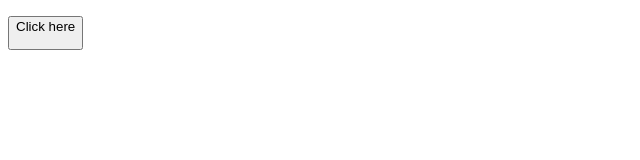
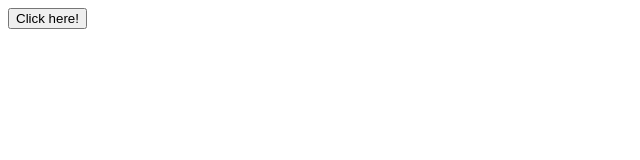
Before and after one commit to cindy123jl/JavaScript_Projects, a plain HTML site: page Project2_functions/index.html in a window 1280 px wide. Shown: the whole page, without its empty margins (0-640 px from the left). Drawn offline with Linux system fonts and the light colour scheme.

Commit message:
intial-commit

```diff
--- a/Project2_functions/JS/main.js
+++ b/Project2_functions/JS/main.js
@@ -1,4 +1,4 @@
-function myfunction(){
-    var sentence = "Hiya ^^,"; sentence +="How are you?";
-    document.getElementById("Concatenate").innerHTML=sentence;
+function myFunction(){//declares the function
+    var sentence="Hiya ^^, "; sentence+="How are you?";//assigning a variable called sentence and creating a concatenated sentence using +=
+    document.getElementById("button").innerHTML=sentence;//returns the element to the id attribute button and displays our sentence
 }
--- a/Project2_functions/index.html
+++ b/Project2_functions/index.html
@@ -4,10 +4,7 @@
     <script src="JS/main.js"></script>
     </head>
     <body>
-        <p id = "Concatenate"></P>
-        <p>
-        <button id = "Concatenate" onclick="myFunction()">Click here</p>
-        </button>
-        </p>
-        </body>
+        <button onclick="myFunction()">Click here!</button>
+        <p id="button"></P>
+    </body>
 </html>
--- a/Project3_math_operators/JS/main.js
+++ b/Project3_math_operators/JS/main.js
@@ -1,4 +1,4 @@
-function addition_FUnction(){
+function addition_Function(){
     var addition = 2+2;
     document.getElementById("Math").innerHTML="2+2= "+addition;
 }
```
Also changed, not shown: Project3_math_operators/index.html (+3 -0 lines).
